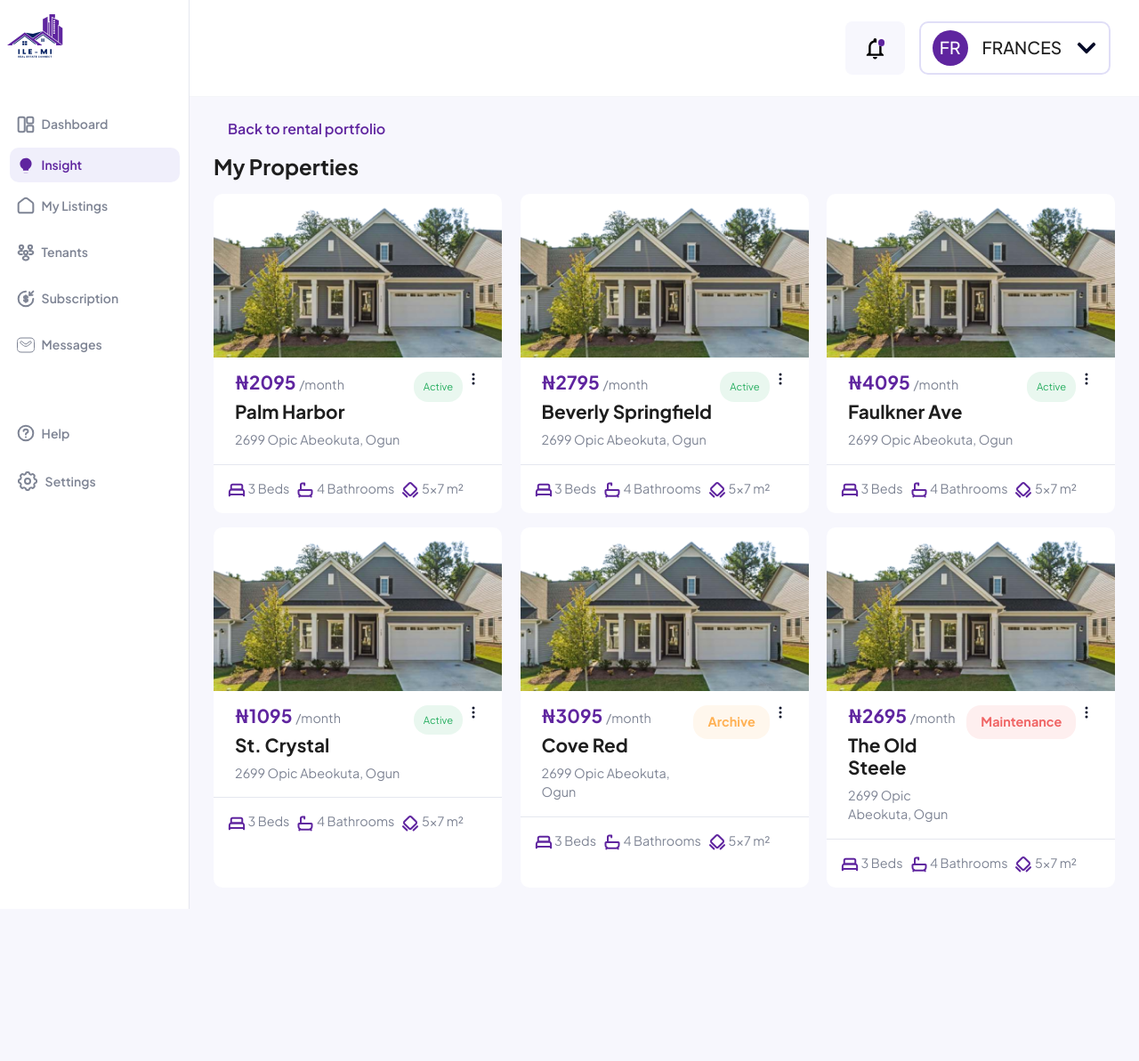
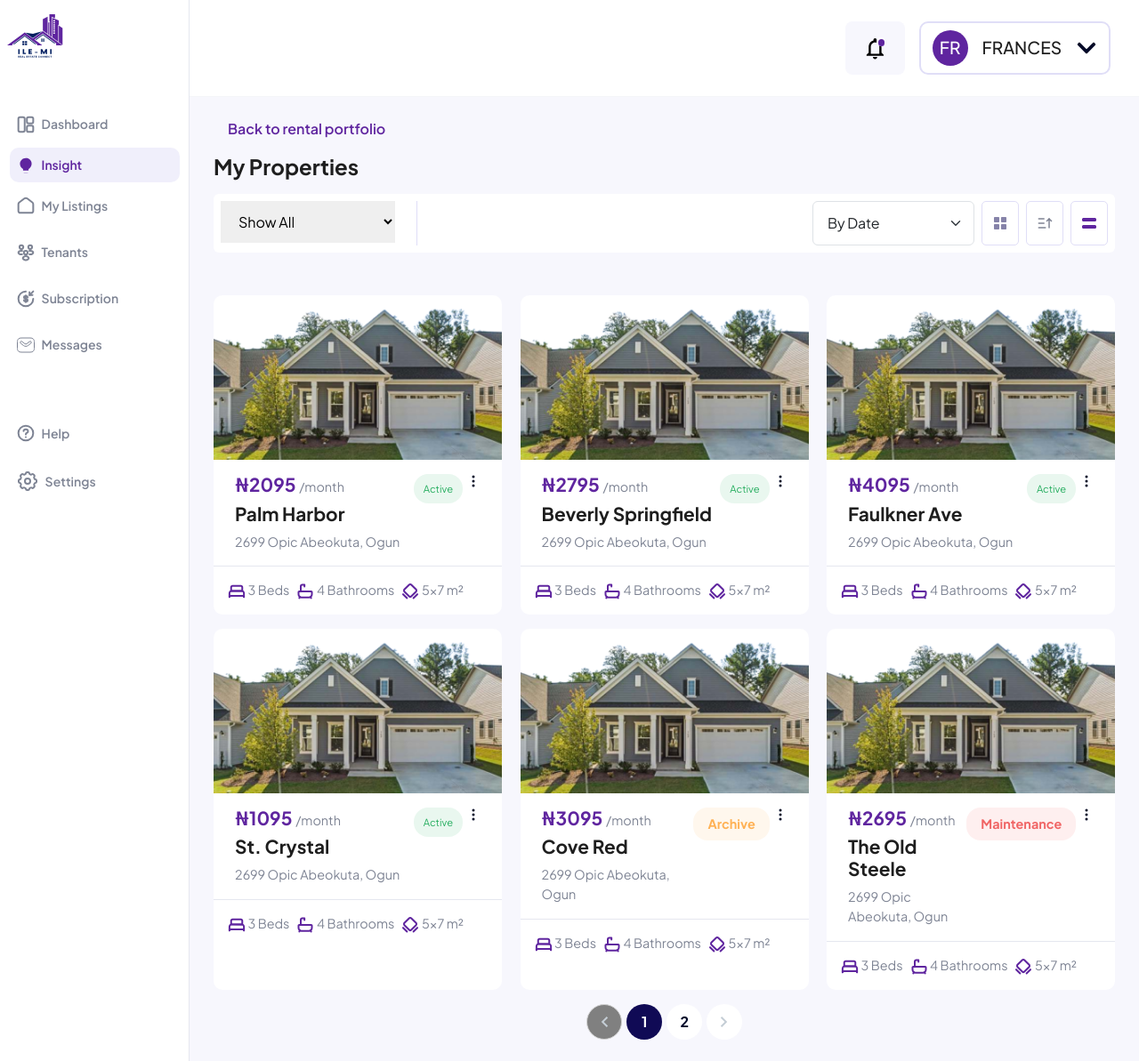
Before and after one commit to adminilemi/propmanager-dashboard, a React (Vite) app: page /insight/seeallproperties in a window 1280 px wide. Shown: the whole page at 89% size. Before the commit the page ends 1022 px from the top, so only its background shows below. Built offline with nearby package versions, Linux system fonts and the light colour scheme; some icons are missing.

Commit message:
Add pagination

```diff
--- a/src/Pages/Properties/SeeAllProperties.jsx
+++ b/src/Pages/Properties/SeeAllProperties.jsx
@@ -1,11 +1,16 @@
-import React from 'react';
+import React, { useState } from 'react';
 import { Link } from 'react-router-dom';
 import './SeeAllProperties.scss';
 import { PiCaretLeft } from 'react-icons/pi';
 import { propertiesData } from '@/components/AllData';
 import PropertyCard from '@/components/DashboardComps/PropertyComps/ProductCard/PropertyCard';
+import Paginate from '@/components/Paginate';
+import { useGlobalHooks } from '@/Hooks/globalHooks';
 
 function SeeAllProperties() {
+  const { handleSearch } = useGlobalHooks();
+  const [filteredData, setFilteredData] = useState([]);
+
   return (
     <main className='seeAllProperties'>
       <section className=''>
@@ -14,12 +19,148 @@ function SeeAllProperties() {
           Back to rental portfolio{' '}
         </Link>
         <h1 className='my-3'> My Properties</h1>
+
+        <section className='filtering mb-5 d-flex justify-content-between rounded p-2'>
+          <div className=' border-right pe-4'>
+            <select className=''>
+              <option>Show All</option>
+              <option>Show Active</option>
+              <option>Show Archive</option>
+              <option>Show Maintenance</option>
+            </select>
+          </div>
+          <div className='d-flex gap-2 col-4'>
+            <select className='form-select flex-fill'>
+              <option>By Date</option>
+              <option>By Time</option>
+              <option>By Price</option>
+              <option>By Location</option>
+            </select>
+            <div className='layoutIcon'>
+              <svg
+                xmlns='http://www.w3.org/2000/svg'
+                width='24'
+                height='24'
+                viewBox='0 0 24 24'
+                fill='none'
+              >
+                <g opacity='0.5' clip-path='url(#clip0_283_14003)'>
+                  <path
+                    d='M10 5H6C5.44772 5 5 5.44772 5 6V10C5 10.5523 5.44772 11 6 11H10C10.5523 11 11 10.5523 11 10V6C11 5.44772 10.5523 5 10 5Z'
+                    fill='#100A55'
+                  />
+                  <path
+                    d='M18 5H14C13.4477 5 13 5.44772 13 6V10C13 10.5523 13.4477 11 14 11H18C18.5523 11 19 10.5523 19 10V6C19 5.44772 18.5523 5 18 5Z'
+                    fill='#100A55'
+                  />
+                  <path
+                    d='M10 13H6C5.44772 13 5 13.4477 5 14V18C5 18.5523 5.44772 19 6 19H10C10.5523 19 11 18.5523 11 18V14C11 13.4477 10.5523 13 10 13Z'
+                    fill='#100A55'
+                  />
+                  <path
+                    d='M18 13H14C13.4477 13 13 13.4477 13 14V18C13 18.5523 13.4477 19 14 19H18C18.5523 19 19 18.5523 19 18V14C19 13.4477 18.5523 13 18 13Z'
+                    fill='#100A55'
+                  />
+                </g>
+                <defs>
+                  <clipPath id='clip0_283_14003'>
+                    <rect width='24' height='24' fill='white' />
+                  </clipPath>
+                </defs>
+              </svg>
+            </div>
+            <div className='layoutIcon'>
+              <svg
+                xmlns='http://www.w3.org/2000/svg'
+                width='20'
+                height='20'
+                viewBox='0 0 20 20'
+                fill='none'
+              >
+                <g opacity='0.5' clip-path='url(#clip0_283_14026)'>
+                  <path
+                    d='M3.33301 5H9.16634'
+                    stroke='#000929'
+                    stroke-width='1.5'
+                    stroke-linecap='round'
+                    stroke-linejoin='round'
+                  />
+                  <path
+                    d='M3.33301 10H9.16634'
+                    stroke='#000929'
+                    stroke-width='1.5'
+                    stroke-linecap='round'
+                    stroke-linejoin='round'
+                  />
+                  <path
+                    d='M3.33301 15H10.833'
+                    stroke='#000929'
+                    stroke-width='1.5'
+                    stroke-linecap='round'
+                    stroke-linejoin='round'
+                  />
+                  <path
+                    d='M12.5 7.5L15 5L17.5 7.5'
+                    stroke='#000929'
+                    stroke-width='1.5'
+                    stroke-linecap='round'
+                    stroke-linejoin='round'
+                  />
+                  <path
+                    d='M15 5V15'
+                    stroke='#000929'
+                    stroke-width='1.5'
+                    stroke-linecap='round'
+                    stroke-linejoin='round'
+                  />
+                </g>
+                <defs>
+                  <clipPath id='clip0_283_14026'>
+                    <rect width='20' height='20' fill='white' />
+                  </clipPath>
+                </defs>
+              </svg>
+            </div>
+            <div className='layoutIcon'>
+              <svg
+                xmlns='http://www.w3.org/2000/svg'
+                width='24'
+                height='24'
+                viewBox='0 0 24 24'
+                fill='none'
+              >
+                <g clip-path='url(#clip0_283_14011)'>
+                  <path
+                    d='M18 6H6C4.89543 6 4 6.59695 4 7.33333V8.66667C4 9.40305 4.89543 10 6 10H18C19.1046 10 20 9.40305 20 8.66667V7.33333C20 6.59695 19.1046 6 18 6Z'
+                    fill='#5F259F'
+                  />
+                  <path
+                    d='M18 14H6C4.89543 14 4 14.597 4 15.3333V16.6667C4 17.403 4.89543 18 6 18H18C19.1046 18 20 17.403 20 16.6667V15.3333C20 14.597 19.1046 14 18 14Z'
+                    fill='#5F259F'
+                  />
+                </g>
+                <defs>
+                  <clipPath id='clip0_283_14011'>
+                    <rect width='24' height='24' fill='white' />
+                  </clipPath>
+                </defs>
+              </svg>
+            </div>
+          </div>
+        </section>
         <article className='d-flex flex-wrap justify-content-between gap-3'>
-          {propertiesData.map((item) => (
+          {filteredData.map((item) => (
             <PropertyCard property={item} />
           ))}
         </article>
       </section>
+
+      <Paginate
+        data={propertiesData}
+        handleSearch={handleSearch}
+        currentPage={filteredData}
+        setCurrentPage={setFilteredData}
+      />
     </main>
   );
 }
--- a/src/Pages/Properties/SeeAllProperties.scss
+++ b/src/Pages/Properties/SeeAllProperties.scss
@@ -1,4 +1,25 @@
 .seeAllProperties {
   margin: 1.5em auto;
   width: 95%;
+
+  .filtering {
+    background: var(--white);
+  }
+
+  .layoutIcon {
+    border: solid 1px var(--mainLight);
+    border-radius: 5px;
+    display: flex;
+    justify-content: center;
+    align-items: center;
+    width: 25%;
+  }
+
+  .border-right {
+    border-right: solid 1px var(--mainLight) !important;
+  }
+
+  .form-control {
+    border: solid 1px var(--mainLight) !important;
+  }
 }
--- a/src/components/AllData.jsx
+++ b/src/components/AllData.jsx
@@ -67,4 +67,48 @@ export const propertiesData = [
     sqrmeter: '5x7 m²',
     imageUrl: proImage,
   },
+  {
+    id: 7,
+    title: 'Bourdillion ',
+    price: 2695,
+    location: '2699 Opic Abeokuta, Ogun',
+    status: 'Maintenance',
+    bed: 3,
+    bathroom: 4,
+    sqrmeter: '5x7 m²',
+    imageUrl: proImage,
+  },
+  {
+    id: 8,
+    title: 'Agbabiaka Estate',
+    price: 2695,
+    location: '2699 Opic Abeokuta, Ogun',
+    status: 'Maintenance',
+    bed: 3,
+    bathroom: 4,
+    sqrmeter: '5x7 m²',
+    imageUrl: proImage,
+  },
+  {
+    id: 9,
+    title: 'Owode Onirin Estate',
+    price: 2695,
+    location: '2699 Opic Abeokuta, Ogun',
+    status: 'Active',
+    bed: 3,
+    bathroom: 4,
+    sqrmeter: '5x7 m²',
+    imageUrl: proImage,
+  },
+  {
+    id: 10,
+    title: 'Alagbole Drive',
+    price: 2695,
+    location: '2699 Opic Abeokuta, Ogun',
+    status: 'Active',
+    bed: 3,
+    bathroom: 4,
+    sqrmeter: '5x7 m²',
+    imageUrl: proImage,
+  },
 ];
--- /dev/null
+++ b/src/components/Paginate.jsx
@@ -0,0 +1,83 @@
+import React, { useEffect, useState } from 'react';
+import ReactPaginate from 'react-paginate';
+import { selectSearch } from '../Redux/Features/jobsSlice';
+import { useSelector } from 'react-redux';
+
+function Paginate({
+  isLoading,
+  data,
+  currentPage,
+  setCurrentPage,
+  searchParams,
+  handleSearch,
+}) {
+  const searchQuery = useSelector(selectSearch);
+  const [pageCount, setPageCount] = useState(0);
+  const [itemOffset, setItemOffset] = useState(0);
+  const itemsPerPage = 6;
+
+  const handlePageClick = (event) => {
+    const newOffset = (event.selected * itemsPerPage) % data.length;
+
+    setItemOffset(newOffset);
+  };
+
+  useEffect(() => {
+    const updateCurrentPage = (newData) => {
+      const endOffset = itemOffset + itemsPerPage;
+      setCurrentPage(newData.slice(itemOffset, endOffset));
+      setPageCount(Math.ceil(newData.length / itemsPerPage));
+    };
+
+    handleSearch(data, searchQuery, updateCurrentPage, searchParams);
+  }, [searchQuery, data, itemOffset, itemsPerPage, setCurrentPage]);
+
+  return (
+    <section className='mt-3 d-flex justify-content-center col-12'>
+      {!isLoading && data && (
+        <ReactPaginate
+          breakLabel='...'
+          nextLabel={
+            <svg
+              xmlns='http://www.w3.org/2000/svg'
+              width='24'
+              height='24'
+              viewBox='0 0 24 24'
+              fill='none'
+            >
+              <path
+                d='M7.84375 7.41L12.4237 12L7.84375 16.59L9.25375 18L15.2537 12L9.25375 6L7.84375 7.41Z'
+                fill='#C4CDD5'
+              />
+            </svg>
+          }
+          previousLabel={
+            <svg
+              xmlns='http://www.w3.org/2000/svg'
+              width='24'
+              height='24'
+              viewBox='0 0 24 24'
+              fill='none'
+            >
+              <path
+                d='M16.1562 7.41L11.5763 12L16.1562 16.59L14.7463 18L8.74625 12L14.7463 6L16.1562 7.41Z'
+                fill='#C4CDD5'
+              />
+            </svg>
+          }
+          pageCount={pageCount}
+          pageRangeDisplayed={3}
+          marginPagesDisplayed={2}
+          onPageChange={handlePageClick}
+          containerClassName='paginContainer'
+          activeClassName='activePage'
+          previousClassName={currentPage === 0 ? 'disabled' : ''}
+          nextClassName={currentPage === pageCount - 1 ? 'disabled' : ''}
+          renderOnZeroPageCount={null}
+        />
+      )}
+    </section>
+  );
+}
+
+export default Paginate;
--- a/src/global.css
+++ b/src/global.css
@@ -12,6 +12,7 @@
 
   --mainColor: #5f259f;
   --mainLight: #e0def7;
+  --mainDark: #100a55;
   --black: #1e1e1e;
   --white: #fff;
   -grey1: #394150;
@@ -92,6 +93,10 @@ li {
   list-style: none;
   padding: 0;
   margin: 0;
+}
+
+select {
+  border: none;
 }
 
 button {
@@ -633,9 +638,9 @@ input {
   display: block;
   width: 2.5em;
   height: 2.5em;
-  border: 1px solid var(--Grey3);
+  background: var(--white);
   color: var(--Grey3);
-  border-radius: 5px;
+  border-radius: 50%;
   display: flex;
   align-items: center;
   justify-content: center;
@@ -646,8 +651,8 @@ input {
 }
 
 .paginContainer .activePage a {
-  border: 1px solid var(--pryColor);
-  color: var(--pryColor);
+  background: var(--mainDark);
+  color: var(--white);
   width: 2.5em;
   height: 2.5em;
 }
```
Also changed, not shown: package.json (+4 -3 lines), 1 other file (tests, documents, lock files or other folders).
